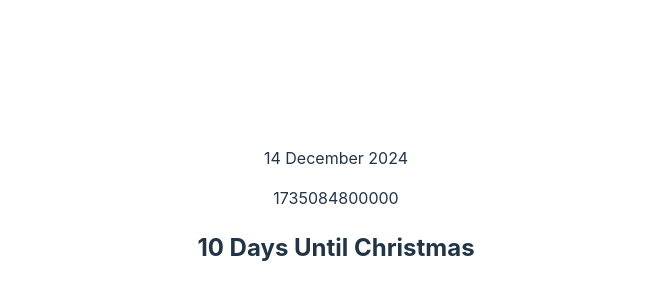
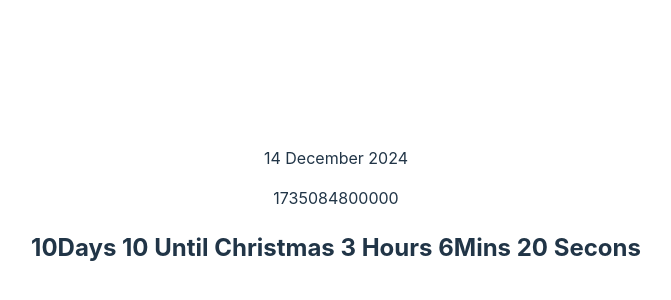
Before and after one commit to KodeIva/christmas-countdown, a React (Vite) app: page / in a window 1280 px wide. Shown: the part 192-492 px from the top of the page, without its empty margins (304-975 px from the left). Built offline with nearby package versions, Linux system fonts and the light colour scheme.

Commit message:
useEffect & setInterval added,hours, minutes, seconds calculated

```diff
--- a/src/App.jsx
+++ b/src/App.jsx
@@ -1,4 +1,4 @@
-import { useState } from 'react'
+import { useEffect, useState } from 'react'
 import './App.css'
 
 
@@ -7,8 +7,13 @@ function App() {
   const [date, setDate] = useState(new Date().getTime());
   console.log(date);
 
-  const [christmasDay, setChtistmasDay] = useState(new Date('December 25,2024').getTime())
+  const [christmasDay, setChtistmasDay] = useState(new Date('December 25,2024 00:00:00').getTime())
   console.log(christmasDay);
+
+  const [days, setDays] = useState(0)
+  const [hour, setHour] = useState(0)
+  const [minutes, setMinutes] = useState(0)
+  const [seconds, setSeconds] = useState(0)
 
   const months = [
   "January",
@@ -24,19 +29,50 @@ function App() {
   "November",
   "December",
 ];
-
   let day = new Date().getDate()
   let month = months[new Date().getMonth()]
   let year = new Date().getFullYear()
   let currentDay = `${day}  ${month}  ${year}`
 
- let daysLeft = christmasDay - date
+ //let daysLeft = christmasDay - date
+ // console.log(daysLeft);
+
+ // let daysToChLeft = Math.floor(daysLeft / (1000 * 60 * 60 * 24))
+ // console.log(daysToChLeft);
+
+useEffect(() => {
+  let timer = setInterval(() => {
+
+
+  let daysLeft = christmasDay - date
   console.log(daysLeft);
- let difference = parseInt(daysLeft)
- console.log(difference);
 
-  let daysToChLeft = Math.floor(daysLeft / (1000 * 60 * 60 * 24))
-  console.log(daysToChLeft);
+
+  //let daysToChLeft = Math.floor(daysLeft / (1000 * 60 * 60 * 24))
+  //console.log(daysToChLeft);
+
+
+  let days = Math.floor(daysLeft / (24*60*60*1000))
+
+
+  let hour = Math.floor(daysLeft/(1000*60*60) % 24)
+  console.log(hour);
+
+  let mins = Math.floor((daysLeft % (60*60*1000))/(60*1000))
+  console.log(mins);
+
+  let sec = Math.floor((daysLeft % (60*1000)) / 1000)
+  console.log(sec);
+
+  setDays(days)
+  setHour(hour)
+  setMinutes(mins)
+  setSeconds(sec)
+
+  }, 1000)
+  return() => {clearInterval(timer)}
+},[christmasDay])
+
 
 
 
@@ -49,7 +85,7 @@ function App() {
       <p>{christmasDay}</p>
 
       <div>
-        <h2>{daysToChLeft} Days Until Christmas</h2>
+        <h2>{days}Days {days} Until Christmas {hour} Hours {minutes}Mins {seconds} Secons </h2>
         <p>{}</p>
       </div>
     </>
```
